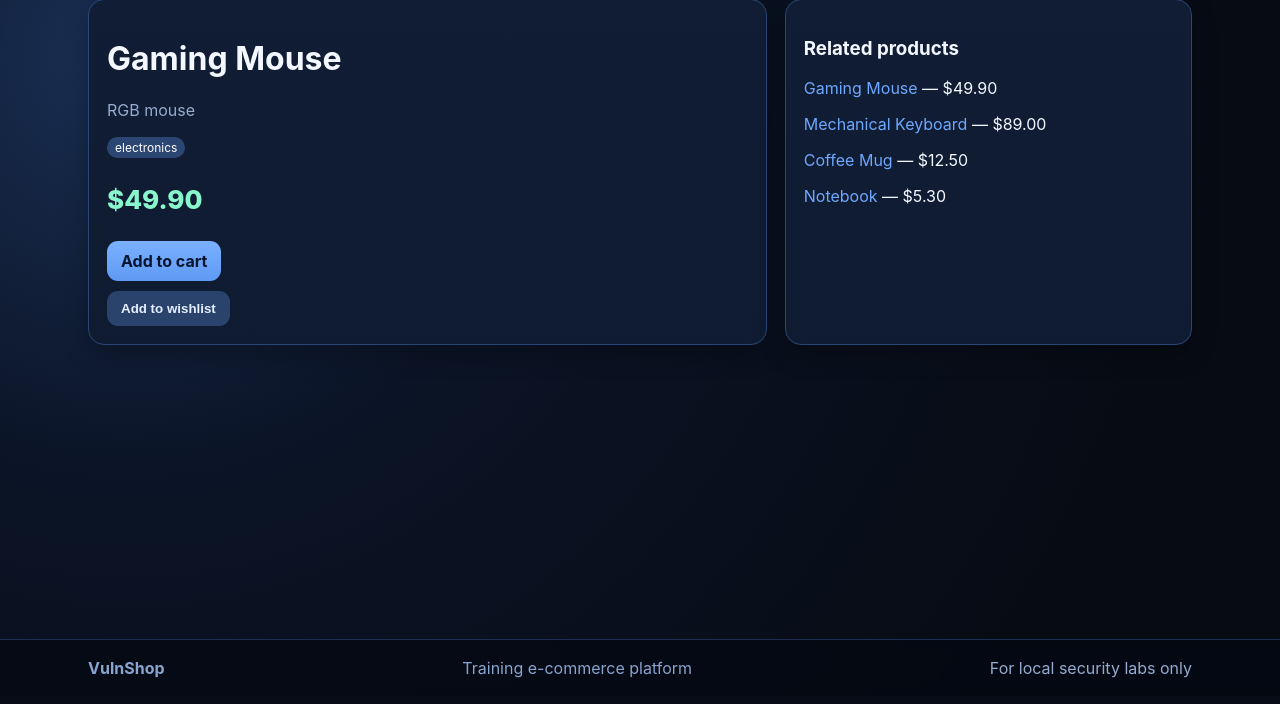
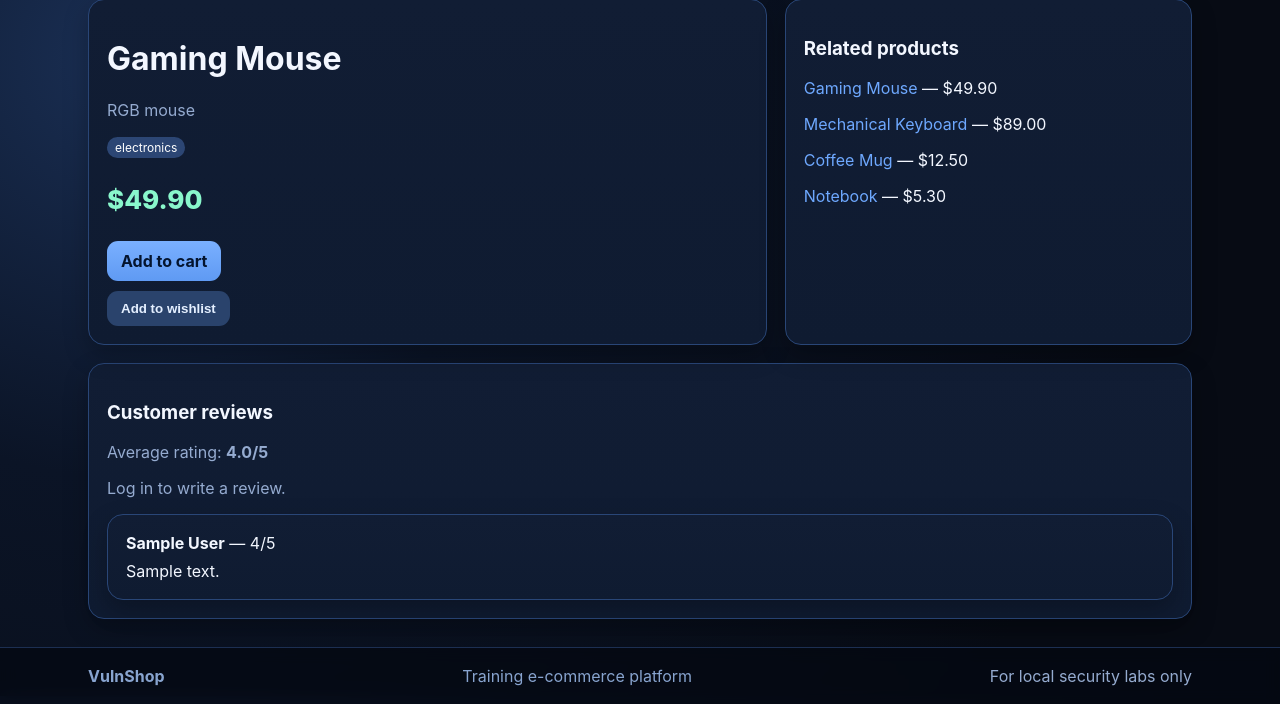
Before and after one commit to whitejenkins/VAFTNP, a Flask app: page /shop/product/1 in a window 1280 px wide. Shown: the part 104-808 px from the top of the page. Before the commit the page ends 782 px from the top, so only its background shows below. Run offline with Flask 3, Linux system fonts and the light colour scheme; data comes from the database, SQL or seed files in the repository; a database or web service that is not in the repository returns one stand-in record (values such as "Sample title").

Commit message:
Add full review flow and functional admin tooling

```diff
--- a/app/app.py
+++ b/app/app.py
@@ -6,11 +6,14 @@ import re
 import hashlib
 import base64
 import binascii
+import random
 from functools import wraps
 from urllib.parse import urlparse
 
 import pymysql
 import requests
+from bson.objectid import ObjectId
+from bson.errors import InvalidId
 from flask import flash, Flask, jsonify, redirect, render_template, render_template_string, request, session, url_for
 from lxml import etree
 from pymongo import MongoClient
@@ -32,14 +35,44 @@ def create_app():
 
     mongo = MongoClient(os.getenv("MONGO_URL", "mongodb://localhost:27017"))
     reviews = mongo.vulnshop.reviews
-    if reviews.count_documents({}) == 0:
-        reviews.insert_many([
-            {"product": "Gaming Mouse", "author": "alice", "rating": 5, "text": "nice"},
-            {"product": "Coffee Mug", "author": "bob", "rating": 3, "text": "ok"},
-        ])
 
     def mysql_conn():
         return pymysql.connect(**mysql_conf)
+
+    def seed_demo_reviews():
+        demo_authors = ["alice", "bob", "charlie", "diana", "eve", "frank"]
+        demo_texts = [
+            "Great quality for the price.",
+            "Works exactly as expected.",
+            "Packaging was excellent and shipping was fast.",
+            "Good choice for everyday usage.",
+            "I would buy this again.",
+            "Could be better, but still decent.",
+        ]
+        with mysql_conn().cursor() as cur:
+            cur.execute("SELECT id,name FROM products ORDER BY id LIMIT 24")
+            products = cur.fetchall()
+        for product in products:
+            existing = reviews.count_documents({"product_id": product["id"]})
+            if existing >= 3:
+                continue
+            to_insert = []
+            for _ in range(3 - existing):
+                to_insert.append(
+                    {
+                        "product_id": product["id"],
+                        "product": product["name"],
+                        "author": random.choice(demo_authors),
+                        "rating": random.randint(3, 5),
+                        "text": random.choice(demo_texts),
+                        "status": random.choice(["approved", "approved", "pending"]),
+                        "created_at": int(time.time()) - random.randint(0, 86400 * 60),
+                    }
+                )
+            if to_insert:
+                reviews.insert_many(to_insert)
+
+    seed_demo_reviews()
 
     def login_required(fn):
         @wraps(fn)
@@ -364,7 +397,52 @@ def create_app():
             related = cur.fetchall()
         if not product:
             return "Product not found", 404
-        return render_template("product.html", product=product, related=related, cart_count=len(session.get("cart", [])))
+        published_reviews = list(
+            reviews.find({"product_id": pid, "status": "approved"}, {"_id": 0})
+            .sort("created_at", -1)
+            .limit(15)
+        )
+        avg_rating = round(sum(r["rating"] for r in published_reviews) / len(published_reviews), 2) if published_reviews else None
+        return render_template(
+            "product.html",
+            product=product,
+            related=related,
+            reviews=published_reviews,
+            avg_rating=avg_rating,
+            cart_count=len(session.get("cart", [])),
+        )
+
+    @app.route("/product/<int:pid>/reviews", methods=["POST"])
+    @login_required
+    def create_review(pid):
+        with mysql_conn().cursor() as cur:
+            cur.execute("SELECT id,name FROM products WHERE id=%s", (pid,))
+            product = cur.fetchone()
+        if not product:
+            return "Product not found", 404
+
+        rating_raw = request.form.get("rating", "").strip()
+        text = request.form.get("text", "").strip()
+        if has_empty(rating_raw, text):
+            flash("Rating and review text are required.", "error")
+            return redirect(url_for("product_card", pid=pid))
+        if not rating_raw.isdigit() or not 1 <= int(rating_raw) <= 5:
+            flash("Rating must be an integer from 1 to 5.", "error")
+            return redirect(url_for("product_card", pid=pid))
+
+        reviews.insert_one(
+            {
+                "product_id": pid,
+                "product": product["name"],
+                "author": session.get("username", "guest"),
+                "rating": int(rating_raw),
+                "text": text,
+                "status": "pending",
+                "created_at": int(time.time()),
+            }
+        )
+        flash("Review submitted and sent for moderation.", "success")
+        return redirect(url_for("product_card", pid=pid))
 
     @app.route("/cart")
     def cart():
@@ -529,8 +607,29 @@ def create_app():
             return "Product not found", 404
 
         query = {"product": product["name"]}
+        moderation_items = list(
+            reviews.find({"product_id": pid}, {"_id": 1, "author": 1, "rating": 1, "text": 1, "status": 1, "created_at": 1})
+            .sort("created_at", -1)
+            .limit(40)
+        )
         results = []
         if request.method == "POST":
+            action = request.form.get("action", "filter")
+            if action in {"approve", "reject", "delete"}:
+                review_id = request.form.get("review_id", "").strip()
+                if review_id:
+                    try:
+                        oid = ObjectId(review_id)
+                    except InvalidId:
+                        flash("Invalid review id.", "error")
+                        return redirect(url_for("reviews_moderation", pid=pid))
+                    if action == "delete":
+                        reviews.delete_one({"_id": oid, "product_id": pid})
+                    else:
+                        next_status = "approved" if action == "approve" else "rejected"
+                        reviews.update_one({"_id": oid, "product_id": pid}, {"$set": {"status": next_status}})
+                    flash("Review moderation action applied.", "success")
+                return redirect(url_for("reviews_moderation", pid=pid))
             author = maybe_json(request.form.get("author"))
             rating = maybe_json(request.form.get("rating"))
             query = {"product": product["name"], "author": author, "rating": rating}
@@ -541,6 +640,7 @@ def create_app():
             product=product,
             review_query=query,
             review_results=results,
+            moderation_items=moderation_items,
             cart_count=len(session.get("cart", [])),
         )
 
@@ -549,22 +649,48 @@ def create_app():
     def pricing_rule_preview():
         expr = "(1299.99*0.92) + 49"
         result = None
+        saved_rules = session.setdefault("pricing_rules", [])
         if request.method == "POST":
             expr = request.form.get("expr", expr)
             result = str(eval(expr))
-        return render_template("pricing_rule_preview.html", expr=expr, result=result, cart_count=len(session.get("cart", [])))
+            if request.form.get("action") == "save":
+                title = request.form.get("title", "").strip() or f"Rule {len(saved_rules) + 1}"
+                saved_rules.insert(0, {"title": title, "expr": expr, "result": result})
+                session["pricing_rules"] = saved_rules[:20]
+                flash("Rule saved to draft list.", "success")
+        return render_template(
+            "pricing_rule_preview.html",
+            expr=expr,
+            result=result,
+            saved_rules=saved_rules,
+            cart_count=len(session.get("cart", [])),
+        )
 
     @app.route("/admin/catalog/import/xml", methods=["GET", "POST"])
     @admin_required
     def admin_catalog_import_xml():
         xml_payload = "<products><item><name>Sample</name></item></products>"
         parsed = None
+        imported_items = []
         if request.method == "POST":
             xml_payload = request.form.get("xml_payload", xml_payload)
             parser = etree.XMLParser(resolve_entities=True, load_dtd=True, no_network=False)
             root = etree.fromstring(xml_payload.encode(), parser=parser)
             parsed = {"root": root.tag, "text": root.text}
-        return render_template("catalog_import_xml.html", xml_payload=xml_payload, parsed=parsed, cart_count=len(session.get("cart", [])))
+            for item in root.findall(".//item"):
+                imported_items.append(
+                    {
+                        "name": (item.findtext("name") or "").strip() or "Untitled",
+                        "price": (item.findtext("price") or "0").strip(),
+                    }
+                )
+        return render_template(
+            "catalog_import_xml.html",
+            xml_payload=xml_payload,
+            parsed=parsed,
+            imported_items=imported_items,
+            cart_count=len(session.get("cart", [])),
+        )
 
     @app.route("/admin/marketing/email/preview", methods=["GET", "POST"])
     @admin_required
@@ -572,11 +698,24 @@ def create_app():
         tpl = "<h2>{{user}}, your gadgets are waiting</h2>"
         user = session.get("username", "guest")
         html = None
+        drafts = session.setdefault("campaign_drafts", [])
         if request.method == "POST":
             tpl = request.form.get("tpl", tpl)
             user = request.form.get("user", user)
             html = render_template_string(tpl, user=user, session=session)
-        return render_template("marketing_email_preview.html", tpl=tpl, user=user, html=html, cart_count=len(session.get("cart", [])))
+            if request.form.get("action") == "save":
+                subject = request.form.get("subject", "").strip() or f"Campaign {len(drafts) + 1}"
+                drafts.insert(0, {"subject": subject, "user": user, "tpl": tpl})
+                session["campaign_drafts"] = drafts[:20]
+                flash("Campaign draft saved.", "success")
+        return render_template(
+            "marketing_email_preview.html",
+            tpl=tpl,
+            user=user,
+            html=html,
+            drafts=drafts,
+            cart_count=len(session.get("cart", [])),
+        )
 
     @app.route("/products/search")
     def products_search():
@@ -686,7 +825,8 @@ def create_app():
                 "/shop/deals": {"get": {"summary": "Current deals", "responses": {"200": {"description": "ok"}}}},
                 "/account/addresses": {"get": {"summary": "Address book", "responses": {"200": {"description": "ok"}}}, "post": {"summary": "Add address", "responses": {"200": {"description": "ok"}}}},
                 "/shipping/carrier/diagnostics": {"get": {"summary": "Carrier diagnostics page", "responses": {"200": {"description": "ok"}}}, "post": {"summary": "Run carrier diagnostics", "responses": {"200": {"description": "ok"}}}},
-                "/product/{pid}/reviews/moderation": {"post": {"summary": "Reviews moderation filter", "responses": {"200": {"description": "ok"}}}},
+                "/product/{pid}/reviews": {"post": {"summary": "Create product review", "responses": {"200": {"description": "ok"}}}},
+                "/product/{pid}/reviews/moderation": {"get": {"summary": "Reviews moderation dashboard", "responses": {"200": {"description": "ok"}}}, "post": {"summary": "Reviews moderation actions/filter", "responses": {"200": {"description": "ok"}}}},
                 "/admin/pricing/rules/preview": {"post": {"summary": "Pricing rule preview", "responses": {"200": {"description": "ok"}}}},
                 "/admin/catalog/import/xml": {"post": {"summary": "Catalog XML import", "responses": {"200": {"description": "ok"}}}},
                 "/admin/marketing/email/preview": {"post": {"summary": "Marketing email preview", "responses": {"200": {"description": "ok"}}}},
--- a/app/templates/product.html
+++ b/app/templates/product.html
@@ -19,4 +19,35 @@
     {% endfor %}
   </div>
 </div>
+
+<div class="panel" style="margin-top:16px">
+  <h3>Customer reviews</h3>
+  {% if avg_rating %}
+    <p class="muted">Average rating: <strong>{{ avg_rating }}/5</strong></p>
+  {% endif %}
+
+  {% if session.get("user_id") %}
+  <form method="post" action="/product/{{ product.id }}/reviews" style="margin-bottom:12px">
+    <label>Leave your review</label>
+    <div style="display:flex;gap:10px;margin-top:8px;align-items:flex-start">
+      <input name="rating" type="number" min="1" max="5" placeholder="Rating 1..5" required style="max-width:160px">
+      <textarea name="text" rows="2" placeholder="Share your experience" required></textarea>
+      <button class="btn">Submit</button>
+    </div>
+  </form>
+  {% else %}
+    <p class="muted">Log in to write a review.</p>
+  {% endif %}
+
+  {% if reviews %}
+    {% for review in reviews %}
+      <div class="panel" style="margin-top:8px">
+        <strong>{{ review.author }}</strong> — {{ review.rating }}/5
+        <p style="margin:8px 0 0">{{ review.text }}</p>
+      </div>
+    {% endfor %}
+  {% else %}
+    <p class="muted">No published reviews yet.</p>
+  {% endif %}
+</div>
 {% endblock %}
```
Also changed, not shown: app/templates/catalog_import_xml.html (+9 -0 lines), app/templates/marketing_email_preview.html (+12 -1 lines), app/templates/pricing_rule_preview.html (+12 -1 lines), app/templates/reviews_moderation.html (+32 -1 lines).
